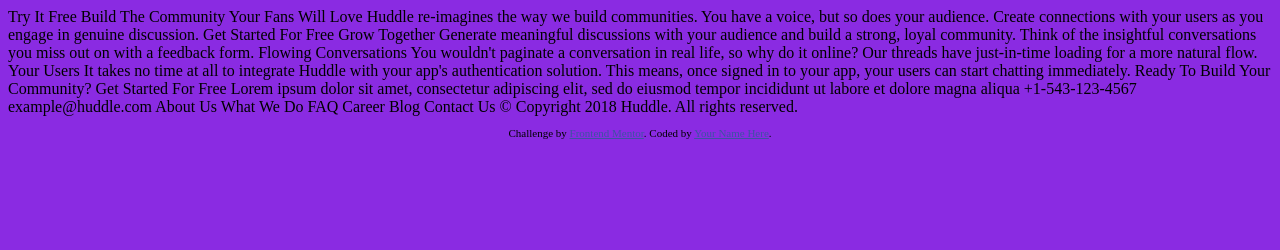
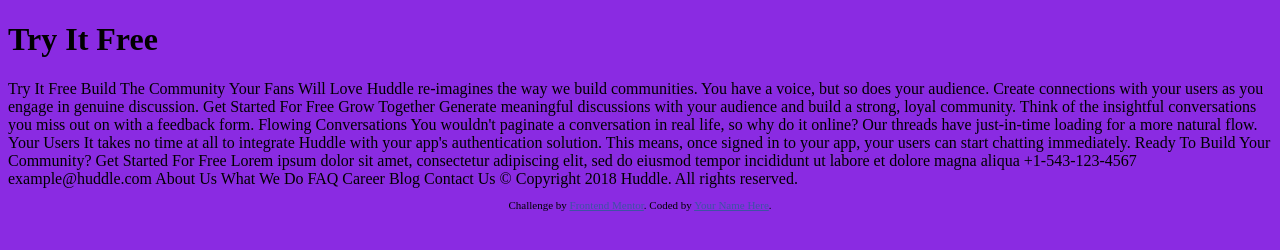
Before and after one commit to KeziahNasir/Huddle, a plain HTML site: page index.html in a window 1280 px wide. Drawn offline with Linux system fonts and the light colour scheme.

Commit message:
created a h1 at index.html

```diff
--- a/index.html
+++ b/index.html
@@ -16,6 +16,9 @@
   </style>
 </head>
 <body>
+  <div class="container">
+    <h1>Try It Free</h1>
+  </div>
 
   Try It Free
 
```
